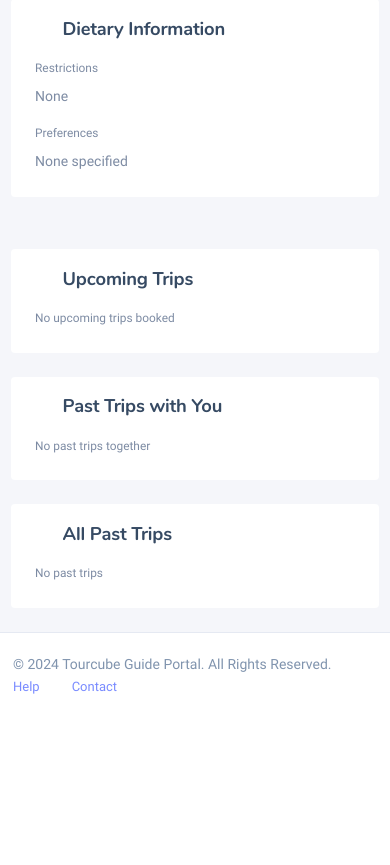
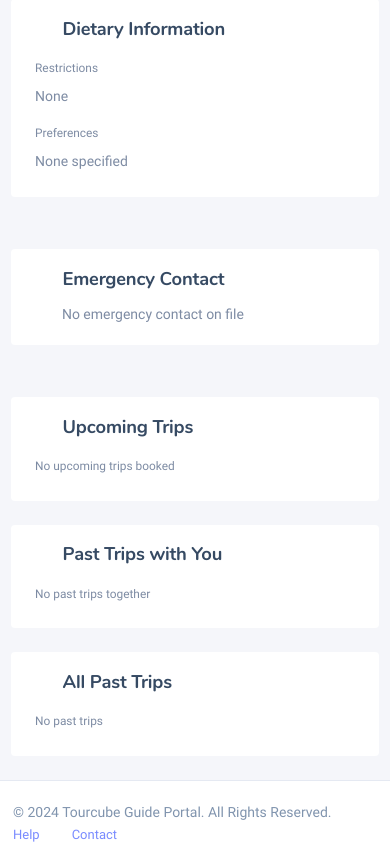
Before and after one commit to gilberto-tourcube/guide-portal, a Python web app: template templates/pages/client.html in a window 390 px wide. Shown: the part 563-1428 px from the top of the page. Before the commit the page ends 1257 px from the top, so only its background shows below. Run offline with Jinja, Linux system fonts and the light colour scheme; the template is opened without the code that fills it, so the values that code supplies are empty; some web fonts are replaced.

Commit message:
feat(#81): render emergency contact on client page
Steve's API already exposes emergencyContactName, emergencyContactRelationship,
emergencyContactPhone, and emergencyContactEmail on getClientPage. Wire them
through the ClientAPIResponse → ClientData pipeline and render a new
"Emergency Contact" section on templates/pages/client.html between the
Health/Dietary block and the Trip History block.

- schemas.py: add 4 emergency_contact_* fields to ClientData and matching
  aliased fields to ClientAPIResponse.
- guide_service.py: map the four API fields into the ClientData instance
  built by get_client_details.
- client.html: new card with Name / Relationship / Phone (tel:) / Email
  (mailto:), plus "No emergency contact on file" fallback.

```diff
--- a/app/services/guide_service.py
+++ b/app/services/guide_service.py
@@ -877,7 +877,11 @@ class GuideService:
             past_trips=_parse_trip_list(client_response.get("pastTrips")),
             past_trips_with_leader=_parse_trip_list(client_response.get("pastTripsWithLeader")),
             future_trips=_parse_trip_list(client_response.get("futureTrips")),
-            notes=client_response.get("notes")
+            notes=client_response.get("notes"),
+            emergency_contact_name=client_response.get("emergencyContactName"),
+            emergency_contact_relationship=client_response.get("emergencyContactRelationship"),
+            emergency_contact_phone=client_response.get("emergencyContactPhone"),
+            emergency_contact_email=client_response.get("emergencyContactEmail"),
         )
 
 
--- a/templates/pages/client.html
+++ b/templates/pages/client.html
@@ -179,6 +179,60 @@
     </div>
 </div>
 
+<!-- Emergency Contact Section -->
+<div class="nk-block mb-4">
+    <div class="card" style="border: none;">
+        <div class="card-inner p-4">
+            <div class="d-flex align-items-center gap-2 mb-4">
+                <em class="icon ni ni-call text-primary section-icon"></em>
+                <h5 class="title mb-0">Emergency Contact</h5>
+            </div>
+
+            {% if client.emergency_contact_name or client.emergency_contact_phone or client.emergency_contact_email or client.emergency_contact_relationship %}
+            <div class="row g-4">
+                <div class="col-md-6 col-lg-3">
+                    <div class="small text-muted mb-1">Name</div>
+                    {% if client.emergency_contact_name %}
+                    <div>{{ client.emergency_contact_name }}</div>
+                    {% else %}
+                    <span class="text-muted">—</span>
+                    {% endif %}
+                </div>
+                <div class="col-md-6 col-lg-3">
+                    <div class="small text-muted mb-1">Relationship</div>
+                    {% if client.emergency_contact_relationship %}
+                    <div>{{ client.emergency_contact_relationship }}</div>
+                    {% else %}
+                    <span class="text-muted">—</span>
+                    {% endif %}
+                </div>
+                <div class="col-md-6 col-lg-3">
+                    <div class="small text-muted mb-1">Phone</div>
+                    {% if client.emergency_contact_phone %}
+                    <div><a href="tel:{{ client.emergency_contact_phone }}">{{ client.emergency_contact_phone }}</a></div>
+                    {% else %}
+                    <span class="text-muted">—</span>
+                    {% endif %}
+                </div>
+                <div class="col-md-6 col-lg-3">
+                    <div class="small text-muted mb-1">Email</div>
+                    {% if client.emergency_contact_email %}
+                    <div><a href="mailto:{{ client.emergency_contact_email }}">{{ client.emergency_contact_email }}</a></div>
+                    {% else %}
+                    <span class="text-muted">—</span>
+                    {% endif %}
+                </div>
+            </div>
+            {% else %}
+            <div class="d-flex align-items-center gap-2">
+                <em class="icon ni ni-info text-muted"></em>
+                <span class="text-muted">No emergency contact on file</span>
+            </div>
+            {% endif %}
+        </div>
+    </div>
+</div>
+
 <!-- Trip History Section -->
 <div class="nk-block">
     <div class="row g-4">
```
Also changed, not shown: app/models/schemas.py (+10 -0 lines).
